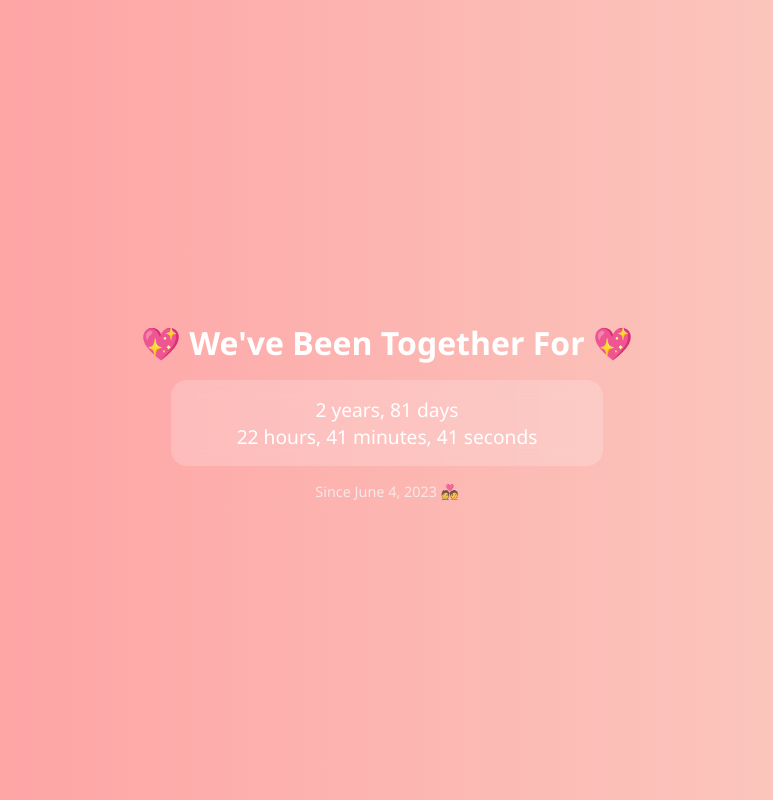
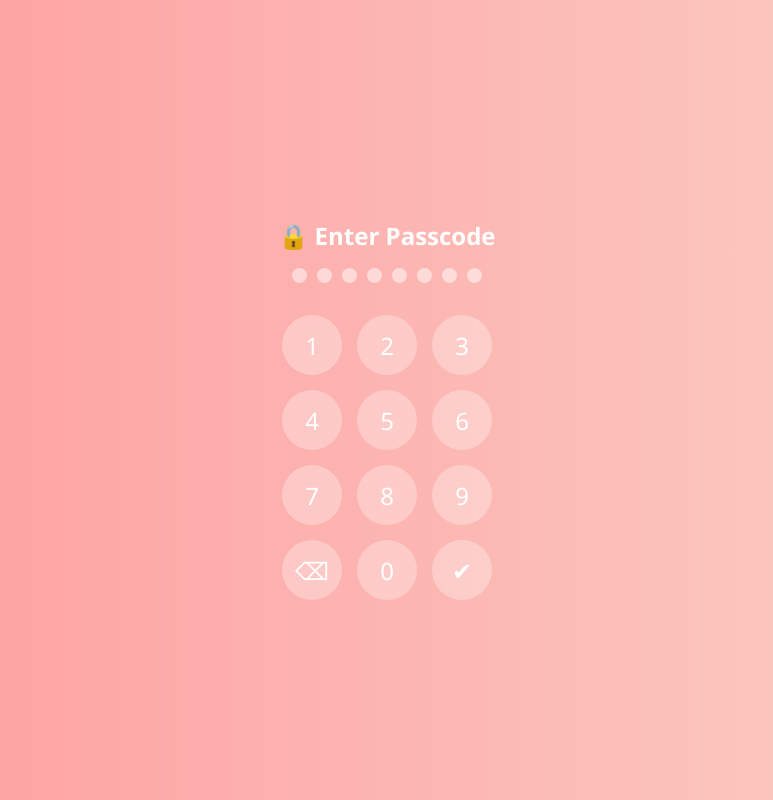
Before and after one commit to Kitkat0338/Our-Counter-App, a plain HTML site: page index.html in a window 1280 px wide. Shown: the whole page, without its empty margins (253-1026 px from the left). Drawn offline with Linux system fonts and the light colour scheme.

Commit message:
Update index.html

```diff
--- a/index.html
+++ b/index.html
@@ -5,21 +5,16 @@
   <title>Us ❤️</title>
   <meta name="viewport" content="width=device-width, initial-scale=1.0, maximum-scale=1.0, user-scalable=no">
 
-  <!-- Web App Settings for iPhone -->
   <meta name="apple-mobile-web-app-capable" content="yes">
   <meta name="apple-mobile-web-app-status-bar-style" content="black-translucent">
   <meta name="apple-mobile-web-app-title" content="Us ❤️">
 
-  <!-- App Icon -->
-  <link rel="apple-touch-icon" href="apple-touch-icon.png">
-
   <style>
-    :root { font-size: 16px; }
     body {
       margin: 0;
       padding: 0;
       background: linear-gradient(to right, #ff9a9e, #fad0c4);
-      font-family: 'Segoe UI', Tahoma, Geneva, Verdana, sans-serif;
+      font-family: 'Segoe UI', sans-serif;
       color: #fff;
       display: flex;
       flex-direction: column;
@@ -27,13 +22,8 @@
       justify-content: center;
       min-height: 100vh;
       text-align: center;
-      padding: 1rem;
-      box-sizing: border-box;
     }
-    h1 {
-      font-size: 2rem;
-      margin-bottom: 1rem;
-    }
+    h1 { font-size: 2rem; margin-bottom: 1rem; }
     #timer {
       font-size: 1.2rem;
       background: rgba(255, 255, 255, 0.2);
@@ -43,40 +33,193 @@
       width: 100%;
       max-width: 400px;
     }
-    .label {
+    .label { font-size: 0.9rem; margin-top: 1rem; opacity: 0.8; }
+
+    /* Lock Screen */
+    #lockScreen {
+      position: fixed;
+      inset: 0;
+      background: linear-gradient(to right, #ff9a9e, #fad0c4);
+      display: flex;
+      flex-direction: column;
+      align-items: center;
+      justify-content: center;
+      z-index: 9999;
+      text-align: center;
+    }
+    #lockScreen h2 { font-size: 1.5rem; margin-bottom: 1rem; }
+
+    .dots {
+      display: flex;
+      justify-content: center;
+      margin-bottom: 1rem;
+      gap: 10px;
+    }
+    .dot {
+      width: 15px;
+      height: 15px;
+      border-radius: 50%;
+      background: rgba(255,255,255,0.5);
+      transition: background 0.2s;
+    }
+    .dot.filled { background: #fff; }
+
+    .keypad {
+      display: grid;
+      grid-template-columns: repeat(3, 60px);
+      gap: 15px;
+      justify-content: center;
+      margin-top: 1rem;
+    }
+    .key {
+      background: rgba(255,255,255,0.3);
+      backdrop-filter: blur(10px);
+      border-radius: 50%;
+      width: 60px;
+      height: 60px;
+      display: flex;
+      align-items: center;
+      justify-content: center;
+      font-size: 1.5rem;
+      color: #fff;
+      cursor: pointer;
+      user-select: none;
+    }
+    .key:active { background: rgba(255,255,255,0.5); }
+
+    #errorMsg {
+      color: #fff;
       font-size: 0.9rem;
-      color: #f5f5f5;
-      margin-top: 1rem;
+      margin-top: 0.5rem;
       opacity: 0.8;
+      display: none;
+    }
+
+    /* Lock Again Button */
+    #lockAgain {
+      margin-top: 1.5rem;
+      padding: 0.6rem 1.2rem;
+      border: none;
+      border-radius: 1rem;
+      background: rgba(255,255,255,0.3);
+      backdrop-filter: blur(10px);
+      color: #fff;
+      font-size: 1rem;
+      cursor: pointer;
+    }
+    #lockAgain:active {
+      background: rgba(255,255,255,0.5);
     }
   </style>
 </head>
-<body>
+<body class="locked">
 
+  <!-- Lock Screen -->
+  <div id="lockScreen">
+    <h2>🔒 Enter Passcode</h2>
+    <div class="dots">
+      <div class="dot" id="dot1"></div>
+      <div class="dot" id="dot2"></div>
+      <div class="dot" id="dot3"></div>
+      <div class="dot" id="dot4"></div>
+      <div class="dot" id="dot5"></div>
+      <div class="dot" id="dot6"></div>
+      <div class="dot" id="dot7"></div>
+      <div class="dot" id="dot8"></div>
+    </div>
+    <div class="keypad">
+      <div class="key">1</div>
+      <div class="key">2</div>
+      <div class="key">3</div>
+      <div class="key">4</div>
+      <div class="key">5</div>
+      <div class="key">6</div>
+      <div class="key">7</div>
+      <div class="key">8</div>
+      <div class="key">9</div>
+      <div class="key">⌫</div>
+      <div class="key">0</div>
+      <div class="key">✔</div>
+    </div>
+    <div id="errorMsg">Wrong passcode, try again.</div>
+  </div>
+
+  <!-- Main Content -->
   <h1>💖 We've Been Together For 💖</h1>
   <div id="timer">Loading...</div>
   <div class="label">Since June 4, 2023 💑</div>
+  <button id="lockAgain">🔒 Lock Again</button>
 
   <script>
+    const PASSCODE = "06042023";
+    let input = "";
+
+    const lockScreen = document.getElementById("lockScreen");
+    const errorMsg = document.getElementById("errorMsg");
+    const dots = [...document.querySelectorAll(".dot")];
+    const lockAgainBtn = document.getElementById("lockAgain");
+
+    function updateDots() {
+      dots.forEach((dot, i) => {
+        if (i < input.length) dot.classList.add("filled");
+        else dot.classList.remove("filled");
+      });
+    }
+
+    function checkPasscode() {
+      if (input === PASSCODE) {
+        lockScreen.style.display = "none";
+        localStorage.setItem("unlocked", "true");
+      } else {
+        errorMsg.style.display = "block";
+        setTimeout(() => { errorMsg.style.display = "none"; }, 1500);
+        input = "";
+        updateDots();
+      }
+    }
+
+    document.querySelectorAll(".key").forEach(key => {
+      key.addEventListener("click", () => {
+        const val = key.textContent;
+        if (val === "⌫") {
+          input = input.slice(0, -1);
+        } else if (val === "✔") {
+          if (input.length === 8) checkPasscode();
+        } else if (/[0-9]/.test(val)) {
+          if (input.length < 8) input += val;
+          if (input.length === 8) checkPasscode();
+        }
+        updateDots();
+      });
+    });
+
+    if (localStorage.getItem("unlocked") === "true") {
+      lockScreen.style.display = "none";
+    }
+
+    // Lock again feature
+    lockAgainBtn.addEventListener("click", () => {
+      input = "";
+      updateDots();
+      localStorage.removeItem("unlocked");
+      lockScreen.style.display = "flex";
+    });
+
+    // Timer Script
     const startDate = new Date("2023-06-04T00:00:00");
-
     function updateTimer() {
       const now = new Date();
       const diff = now - startDate;
-
       const years = Math.floor(diff / (1000 * 60 * 60 * 24 * 365.25));
       const days = Math.floor((diff % (1000 * 60 * 60 * 24 * 365.25)) / (1000 * 60 * 60 * 24));
       const hours = Math.floor((diff % (1000 * 60 * 60 * 24)) / (1000 * 60 * 60));
       const minutes = Math.floor((diff % (1000 * 60 * 60)) / (1000 * 60));
       const seconds = Math.floor((diff % (1000 * 60)) / 1000);
-
       document.getElementById("timer").innerHTML =
         `${years} years, ${days} days<br>${hours} hours, ${minutes} minutes, ${seconds} seconds`;
     }
-
     setInterval(updateTimer, 1000);
     updateTimer();
   </script>
-
 </body>
 </html>
```
